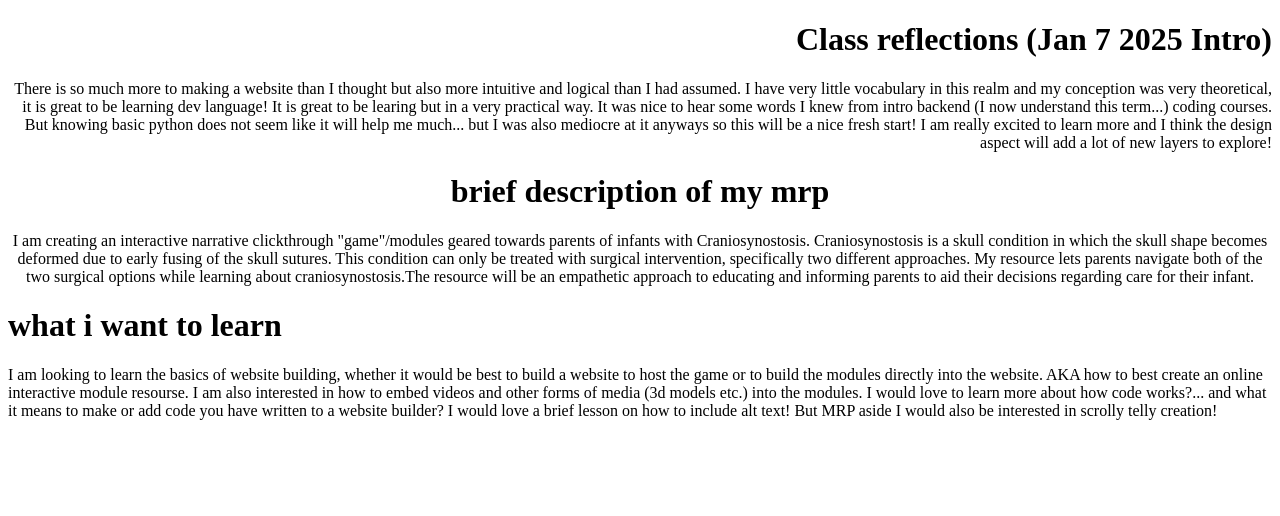
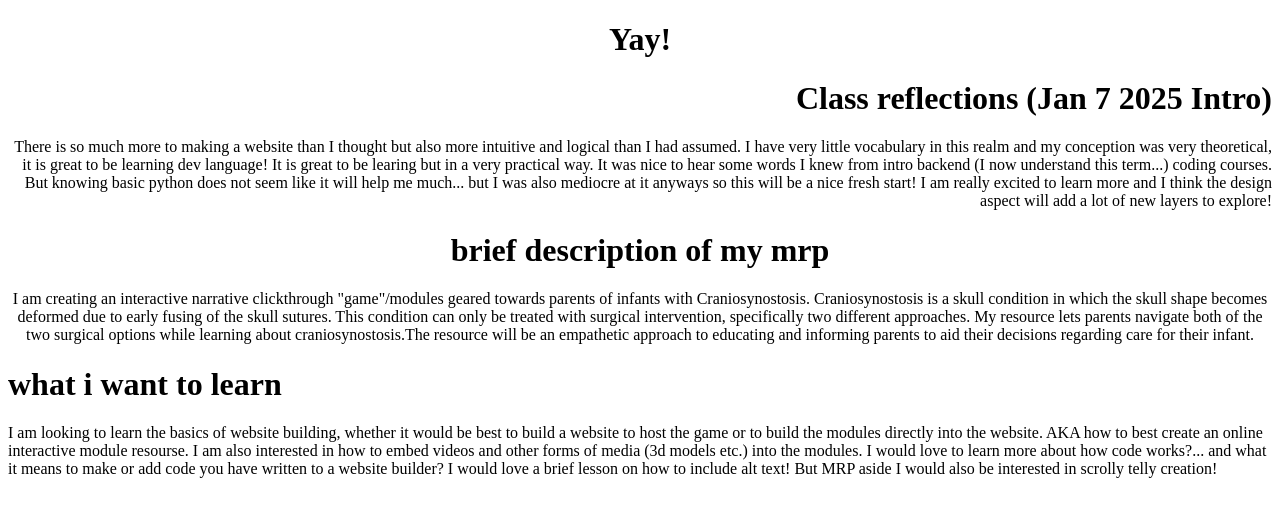
Before and after one commit to wangstef/wangstef.github.io, a plain HTML site: page index.html in a window 1280 px wide. Drawn offline with Linux system fonts and the light colour scheme.

Commit message:
Test to make sure that Github and VS code are synced

```diff
--- a/index.html
+++ b/index.html
@@ -16,6 +16,9 @@
 </head>
 
 <body>
+    <h1>
+        Yay!
+    </h1>
     <h1 style="text-align: right">
         Class reflections (Jan 7 2025 Intro)
     </h1>
```
